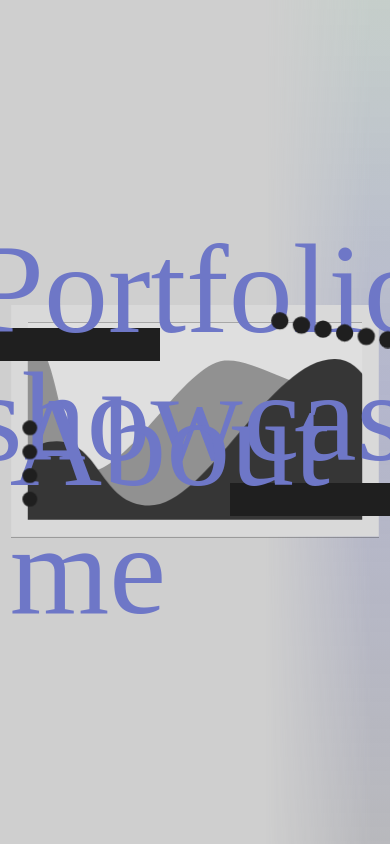
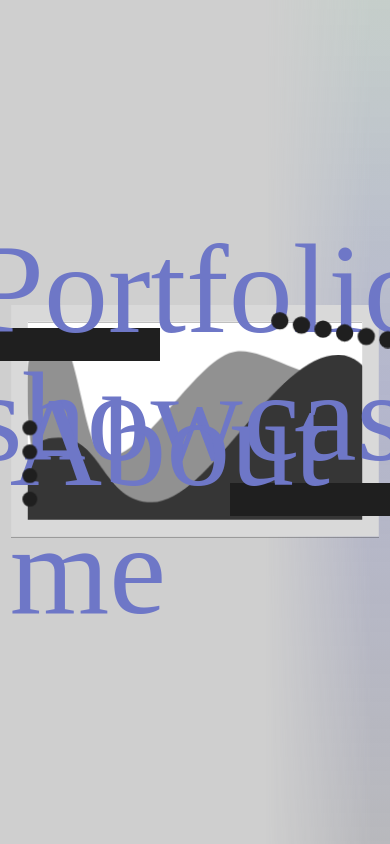
Before and after one commit to Cocovg/showcase_portfolio_v2, a Nuxt app: page / in a window 390 px wide. Built offline with nearby package versions, Linux system fonts and the light colour scheme; a web font is replaced by a local one.

Commit message:
Refactor landing page mountain elements to use SVGs for improved visual quality and parallax effects. Update styles and animations for enhanced responsiveness and user experience, including adjustments for reduced motion preferences.

```diff
--- a/app/pages/index.vue
+++ b/app/pages/index.vue
@@ -6,23 +6,45 @@
     />
     <div class="landing__stage">
       <div class="landing__scene">
-        <img
-          src="/img/background_white.svg"
-          alt=""
-          class="landing__bg"
-        >
-        <img
-          src="/img/mountain_layer2_dark.svg"
-          alt=""
-          class="landing__mountain landing__mountain--back"
-          :style="{ transform: mountainTransform(14) }"
-        >
-        <img
-          src="/img/mountain_layer1_dark.svg"
-          alt=""
-          class="landing__mountain landing__mountain--front"
-          :style="{ transform: mountainTransform(28) }"
-        >
+        <div class="landing__mountains">
+          <div
+            class="landing__mountain-wrap landing__mountain-wrap--back"
+            :style="mountainParallax(28)"
+          >
+            <div class="landing__mountain-inner landing__mountain-inner--back">
+              <svg
+                class="landing__mountain"
+                viewBox="0 0 961 478"
+                preserveAspectRatio="xMidYMax meet"
+                aria-hidden="true"
+              >
+                <path
+                  d="M81.1396 1.99526C-54.1994 -30.2049 20.6397 337.995 20.6397 337.995L32.1397 477.995H952.64C940.729 308.507 993.14 -128.505 922.14 43.9951C851.14 216.495 659.32 33.0015 554.14 43.9958C449.958 54.8857 314.309 326.605 209.64 322.495C151.838 320.225 137.415 15.3845 81.1396 1.99526Z"
+                  fill="#919191"
+                />
+              </svg>
+            </div>
+          </div>
+
+          <div
+            class="landing__mountain-wrap landing__mountain-wrap--front"
+            :style="mountainParallax(52)"
+          >
+            <div class="landing__mountain-inner landing__mountain-inner--front">
+              <svg
+                class="landing__mountain"
+                viewBox="0 0 1178 553"
+                preserveAspectRatio="xMidYMax meet"
+                aria-hidden="true"
+              >
+                <path
+                  d="M130 261.517C23.714 277.06 0 430.018 0 430.018V552.518H1178L1168 143.018C1168 143.018 1129.01 1.62851 1032 0.017794C831.181 -3.31638 628 463.018 445.5 463.018C283.118 463.018 290.673 238.022 130 261.517Z"
+                  fill="#363636"
+                />
+              </svg>
+            </div>
+          </div>
+        </div>
       </div>
 
       <img
@@ -162,15 +184,19 @@ function handleMotionPreference(event: MediaQueryListEvent) {
   }
 }
 
-function mountainTransform(depth: number) {
+function mountainParallax(depth: number) {
   if (prefersReducedMotion.value) {
-    return 'translateX(-50%)'
+    return {
+      transform: 'translateX(-50%)',
+    }
   }
 
   const x = mouseX.value * depth
-  const y = mouseY.value * depth * 0.35
+  const y = mouseY.value * depth * 0.55
 
-  return `translate(calc(-50% + ${x}px), ${y}px)`
+  return {
+    transform: `translate(calc(-50% + ${x}px), ${y}px)`,
+  }
 }
 
 onMounted(() => {
@@ -244,30 +270,67 @@ onUnmounted(() => {
 .landing__scene {
   inset: 2.2% 2%;
   overflow: hidden;
+  background: #ffffff;
 }
 
-.landing__bg {
+.landing__mountains {
   position: absolute;
   inset: 0;
-  width: 100%;
-  height: 100%;
-  object-fit: cover;
+  overflow: hidden;
 }
 
-.landing__mountain {
+.landing__mountain-wrap {
   position: absolute;
   left: 50%;
   bottom: 0;
-  width: 105%;
-  max-width: none;
-  object-fit: contain;
-  object-position: bottom center;
   transition: transform 0.35s ease-out;
   will-change: transform;
 }
 
-.landing__mountain--back {
-  width: 108%;
+.landing__mountain-wrap--back {
+  width: 100%;
+  z-index: 1;
+}
+
+.landing__mountain-wrap--front {
+  width: 105%;
+  z-index: 2;
+}
+
+.landing__mountain-inner {
+  width: 100%;
+  animation: mountain-drift 6s ease-in-out infinite;
+}
+
+.landing__mountain-inner--back {
+  animation-duration: 7s;
+  animation-delay: -2s;
+}
+
+.landing__mountain-inner--front {
+  animation-duration: 5s;
+  animation-delay: -3s;
+}
+
+.landing__mountain {
+  display: block;
+  width: 100%;
+  height: auto;
+}
+
+@keyframes mountain-drift {
+  0%,
+  100% {
+    transform: translate(0, 0) scale(1);
+  }
+
+  33% {
+    transform: translate(14px, -20px) scale(1.025);
+  }
+
+  66% {
+    transform: translate(-12px, -32px) scale(1.035);
+  }
 }
 
 .landing__frame {
@@ -440,6 +503,11 @@ onUnmounted(() => {
 }
 
 @media (prefers-reduced-motion: reduce) {
+  .landing__gradient {
+    animation: none;
+    background-position: 0% 50%;
+  }
+
   .landing__bar--top,
   .landing__bar--bottom,
   .landing__label--top,
@@ -449,7 +517,11 @@ onUnmounted(() => {
     animation: none;
   }
 
-  .landing__mountain {
+  .landing__mountain-inner {
+    animation: none;
+  }
+
+  .landing__mountain-wrap {
     transition: none;
   }
 }
```
